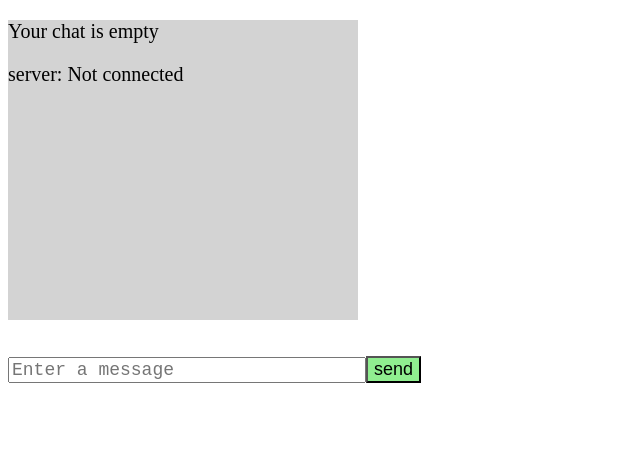
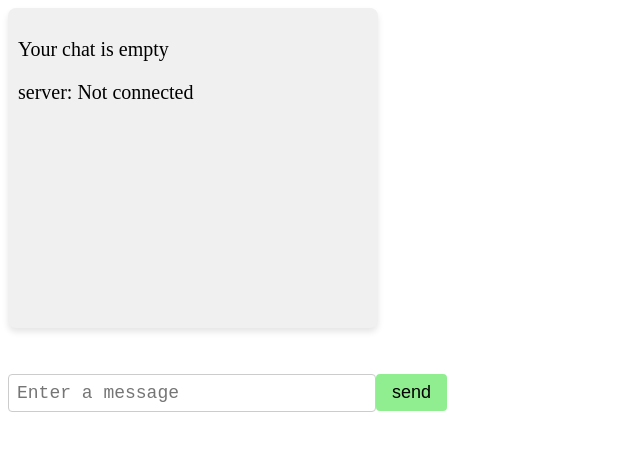
Before and after one commit to Sudhir0302/Chat-Application, a React (Create React App) app: page / in a window 1280 px wide. Shown: the top 450 px of the page, without its empty margins (0-640 px from the left). Built offline with nearby package versions, Linux system fonts and the light colour scheme.

Commit message:
update App.css

```diff
--- a/src/App.css
+++ b/src/App.css
@@ -1,23 +1,43 @@
-.display{
-    background-color: lightgray;
+.display {
+    background-color: #f0f0f0;
     width: 350px;
     height: 300px;
     font-size: 20px;
+    padding: 10px;
+    border-radius: 8px;
+    box-shadow: 0 4px 6px rgba(0, 0, 0, 0.1);
 }
-.input{
+
+.input {
     width: 350px;
     font-family: 'Courier New', Courier, monospace;
     font-size: 18px;
+    padding: 8px;
+    margin-top: 10px;
+    border: 1px solid #ccc;
+    border-radius: 4px;
+    transition: background-color 0.3s, font-size 0.3s;
 }
-.input:hover,:focus{
-    background-color: lightgrey;
+
+.input:hover,
+.input:focus {
+    background-color: #e0e0e0;
     color: black;
     font-size: 20px;
+    outline: none;
 }
-.send{
+
+.send {
     font-size: 18px;
     background-color: lightgreen;
+    padding: 8px 16px;
+    margin-top: 10px;
+    border: none;
+    border-radius: 4px;
+    cursor: pointer;
+    transition: background-color 0.3s;
 }
-.send:hover{
+
+.send:hover {
     background-color: rgb(22, 153, 22);
 }
```
